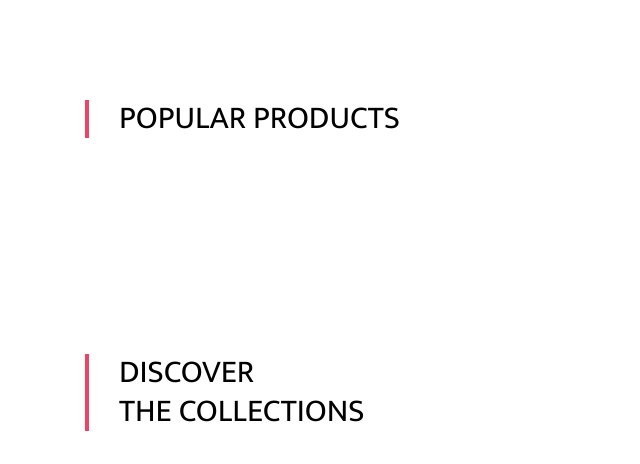
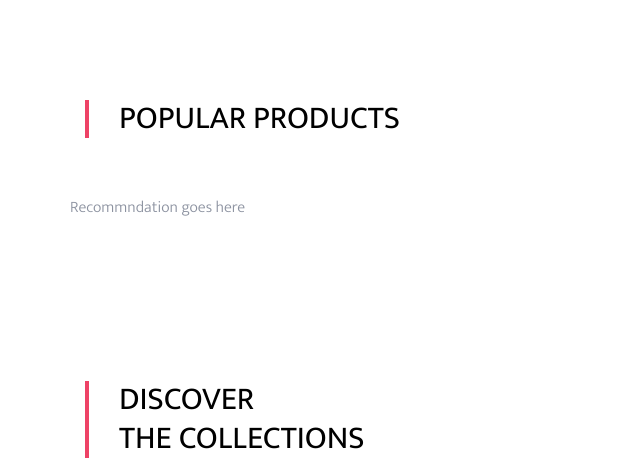
Before and after one commit to corymunvo/target, a Django app: template fashion/templates/fashion/index.html in a window 1280 px wide. Shown: the part 942-1406 px from the top of the page, without its empty margins (0-640 px from the left). Run offline with Django 3.2, Linux system fonts and the light colour scheme; the template is opened without the code that fills it, so the values that code supplies are empty; some libraries are stand-ins or nearby versions; some web fonts are replaced.

```diff
--- a/fashion/templates/fashion/index.html
+++ b/fashion/templates/fashion/index.html
@@ -39,7 +39,7 @@
       </div>
     </div>
     <div class="row">
-
+      Recommndation goes here
     </div>
   </div>
 </div>
```
Lines whose indentation alone changed are shown as unchanged.
